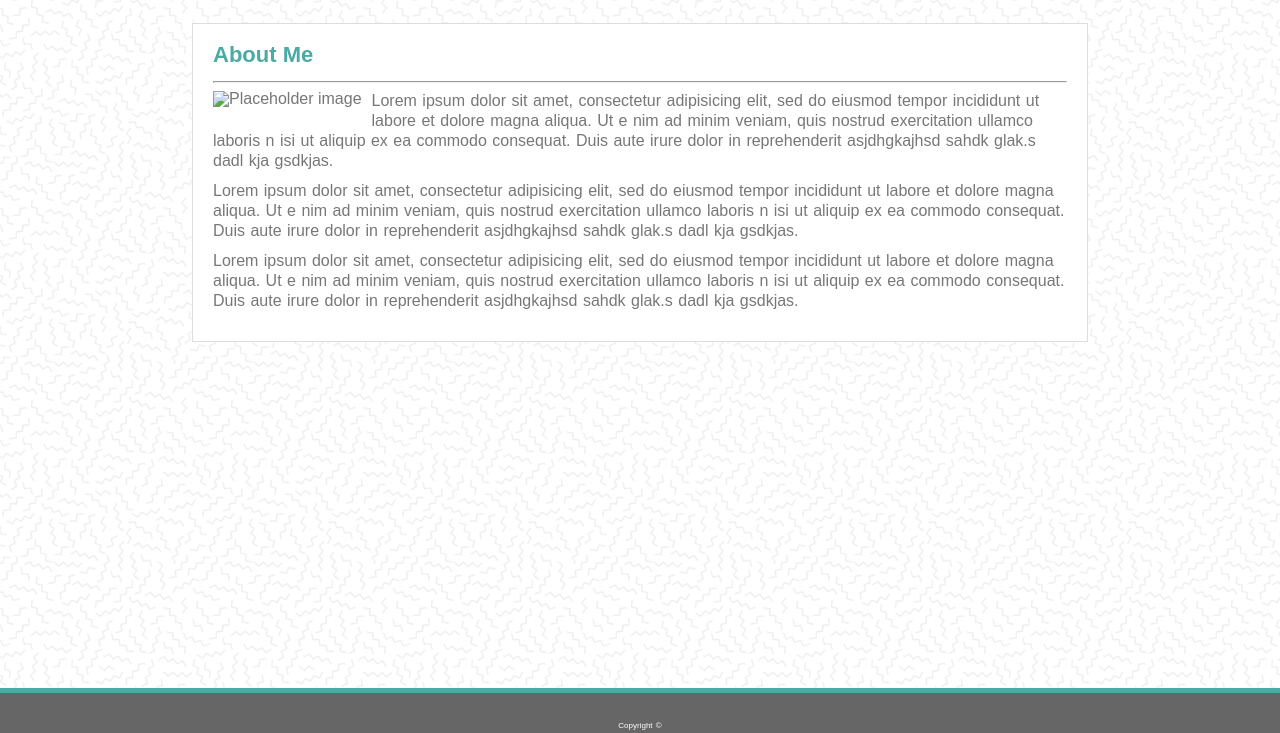
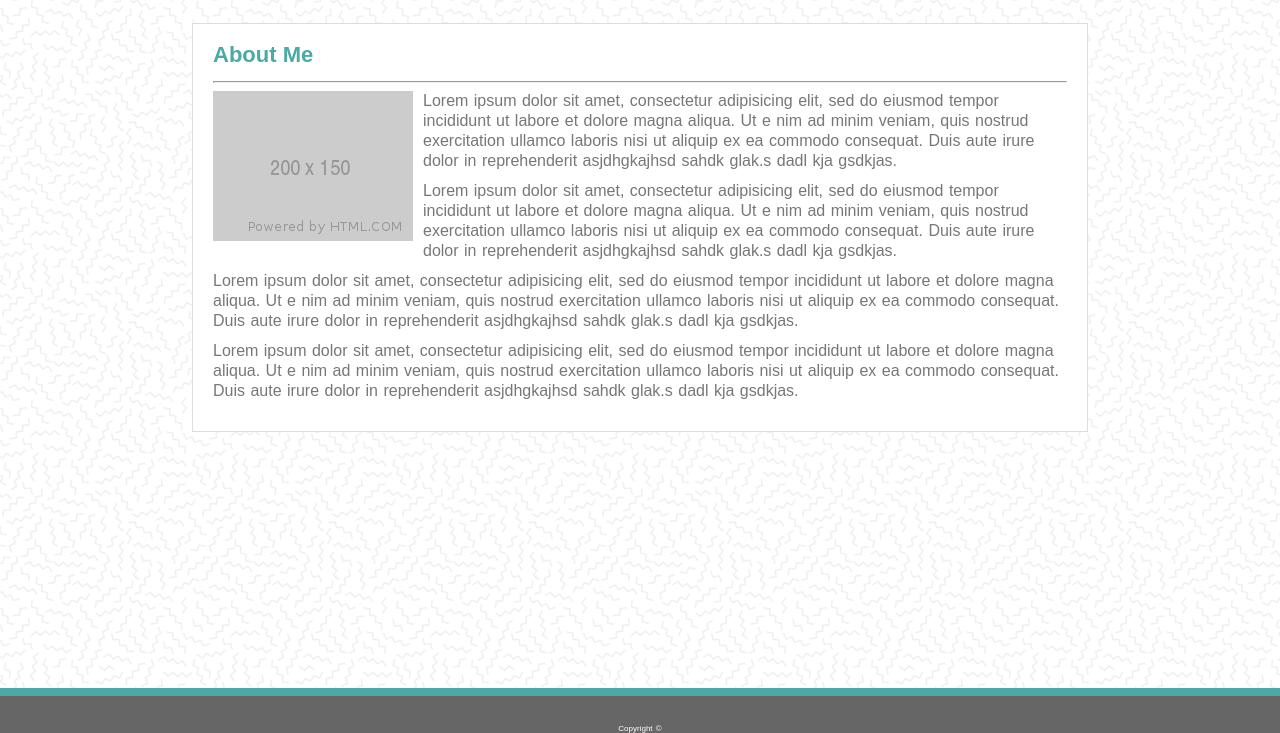
Before and after one commit to Mezran/GT01-HW-BasicPortfolio, a plain HTML site: page index.html in a window 1280 px wide. Shown: the part 67-800 px from the top of the page. Drawn offline with Linux system fonts and the light colour scheme.

Commit message:
cleanup syntax

```diff
--- a/assets/css/style.css
+++ b/assets/css/style.css
@@ -203,14 +203,10 @@ footer{
   bottom:0;
 }
 
-.blueFooterBar{
-  width: 100%;
-  height: 5px;
-  background-color: #4aaaa5;
 
-}
 
 .copyrightText{
+  border-top: 8px solid #4aaaa5;
   background-color: #666666;
   width: 100%;
   height: 100%;
--- a/index.html
+++ b/index.html
@@ -35,29 +35,29 @@
       <h1>About Me</h1>
       <hr/>
       <content>
-      <img src="./assets/images/150.png" alt="Placeholder image"/>
+      <img src="./assets/images/200x150.png" alt="Placeholder image"/>
       <p>
         Lorem ipsum dolor sit amet, consectetur adipisicing elit, sed do
         eiusmod tempor incididunt ut labore et dolore magna aliqua. Ut e
-        nim ad minim veniam, quis nostrud exercitation ullamco laboris n
-        isi ut aliquip ex ea commodo consequat. Duis aute irure dolor in
-         reprehenderit asjdhgkajhsd
+        nim ad minim veniam, quis nostrud exercitation ullamco laboris nisi ut aliquip ex ea commodo consequat. Duis aute irure dolor in reprehenderit asjdhgkajhsd
         sahdk glak.s dadl kja gsdkjas.
       </p>
       <p>
         Lorem ipsum dolor sit amet, consectetur adipisicing elit, sed do
         eiusmod tempor incididunt ut labore et dolore magna aliqua. Ut e
-        nim ad minim veniam, quis nostrud exercitation ullamco laboris n
-        isi ut aliquip ex ea commodo consequat. Duis aute irure dolor in
-         reprehenderit asjdhgkajhsd
+        nim ad minim veniam, quis nostrud exercitation ullamco laboris nisi ut aliquip ex ea commodo consequat. Duis aute irure dolor in reprehenderit asjdhgkajhsd
         sahdk glak.s dadl kja gsdkjas.
       </p>
       <p>
         Lorem ipsum dolor sit amet, consectetur adipisicing elit, sed do
         eiusmod tempor incididunt ut labore et dolore magna aliqua. Ut e
-        nim ad minim veniam, quis nostrud exercitation ullamco laboris n
-        isi ut aliquip ex ea commodo consequat. Duis aute irure dolor in
-         reprehenderit asjdhgkajhsd
+        nim ad minim veniam, quis nostrud exercitation ullamco laboris nisi ut aliquip ex ea commodo consequat. Duis aute irure dolor in reprehenderit asjdhgkajhsd
+        sahdk glak.s dadl kja gsdkjas.
+      </p>
+      <p>
+        Lorem ipsum dolor sit amet, consectetur adipisicing elit, sed do
+        eiusmod tempor incididunt ut labore et dolore magna aliqua. Ut e
+        nim ad minim veniam, quis nostrud exercitation ullamco laboris nisi ut aliquip ex ea commodo consequat. Duis aute irure dolor in reprehenderit asjdhgkajhsd
         sahdk glak.s dadl kja gsdkjas.
       </p>
 
@@ -71,6 +71,7 @@
     of the webpage -->
     <footer>
     <section class="blueFooterBar">
+
     </section>
 
 
```
Also changed, not shown: contact.html (+0 -5 lines), portfolio.html (+0 -5 lines), 1 other file.
